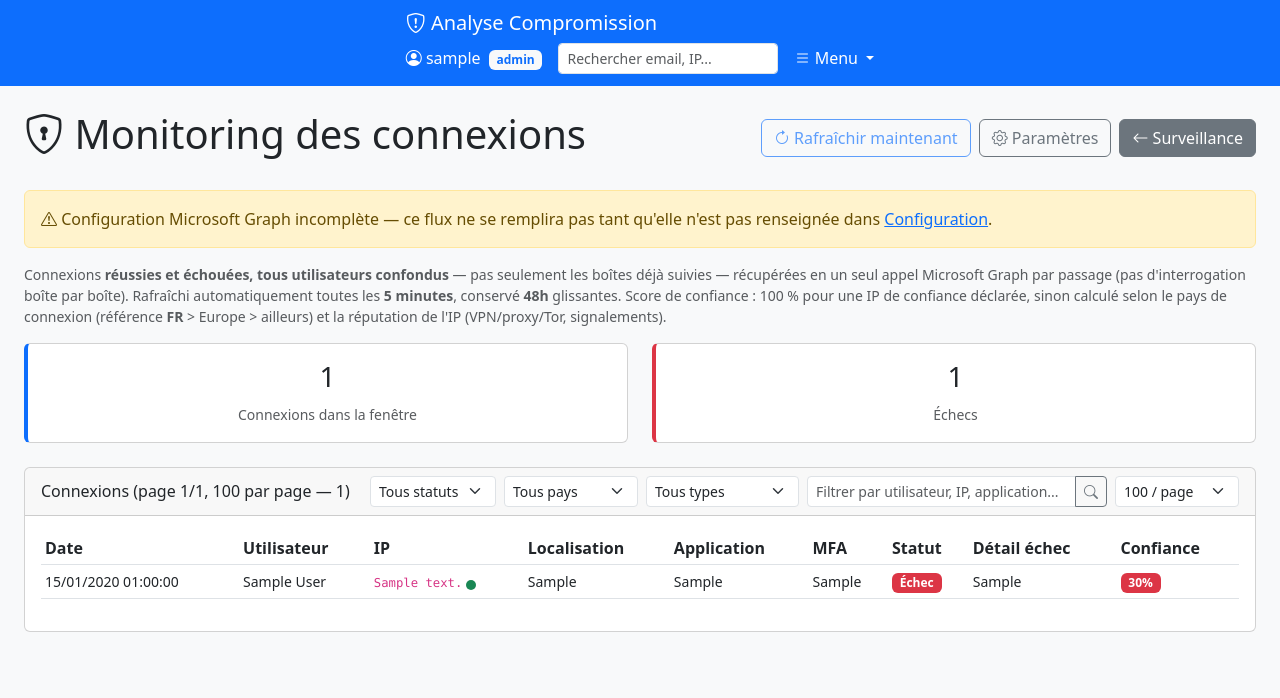
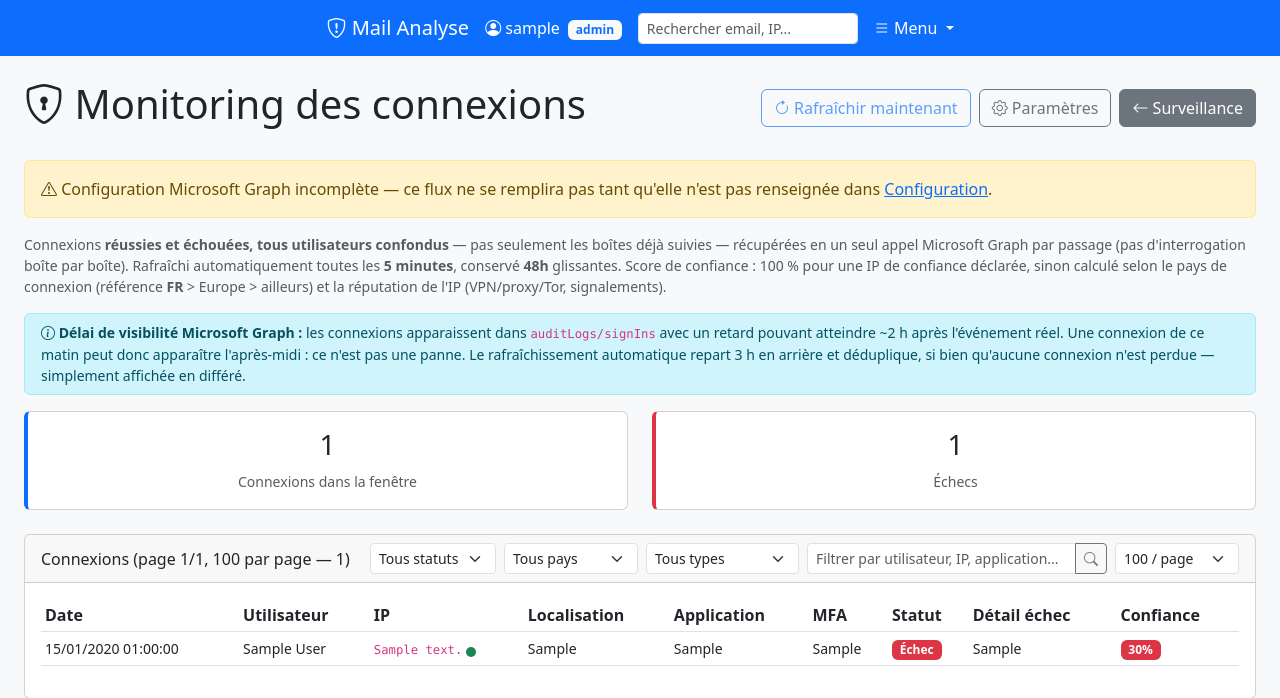
Before and after one commit to Crapoto94/Analyse-mail, a Flask app: page /connexions in a window 1280 px wide. Shown: the top 698 px of the page. Run offline with Flask 3, Linux system fonts and the light colour scheme; the visitor is signed in with stand-in values (Sample User, id 1); tables that the repository leaves empty hold one stand-in row (values such as "Sample post").

Commit message:
Header: renommage 'Mail Analyse' + nav sur une seule ligne (gauche/droite) ; bandeau délai d'ingestion sur /connexions

```diff
--- a/templates/base.html
+++ b/templates/base.html
@@ -152,9 +152,9 @@ function showGlobalLoadingFatalError(err) {
 }
 </script>
 <nav class="navbar navbar-expand-lg navbar-dark bg-primary mb-4">
-    <div class="app-container">
+    <div class="app-container d-flex align-items-center flex-wrap">
         <a class="navbar-brand" href="{{ url_for('index') }}">
-            <i class="bi bi-shield-exclamation"></i> Analyse Compromission
+            <i class="bi bi-shield-exclamation"></i> Mail Analyse
         </a>
         {% if session.get('user_id') %}
         <div class="d-flex align-items-center ms-auto">
--- a/templates/tenant_signins.html
+++ b/templates/tenant_signins.html
@@ -61,6 +61,16 @@
     (référence <strong>{{ home_country_code }}</strong> > Europe > ailleurs) et la réputation de l'IP (VPN/proxy/Tor,
     signalements).
 </p>
+
+<div class="alert alert-info py-2 small mb-3">
+    <i class="bi bi-info-circle"></i>
+    <strong>Délai de visibilité Microsoft Graph :</strong> les connexions apparaissent dans
+    <code>auditLogs/signIns</code> avec un retard pouvant atteindre ~2 h après l'événement réel.
+    Une connexion de ce matin peut donc apparaître l'après-midi : ce n'est pas une panne. Le
+    rafraîchissement automatique repart 3 h en arrière et déduplique, si bien qu'aucune
+    connexion n'est perdue — simplement affichée en différé.
+    {% if last_refresh %}Dernier rafraîchissement : <strong>{{ last_refresh }}</strong> (UTC).{% endif %}
+</div>
 
 <div class="row mb-4">
     <div class="col-md-6">
```
